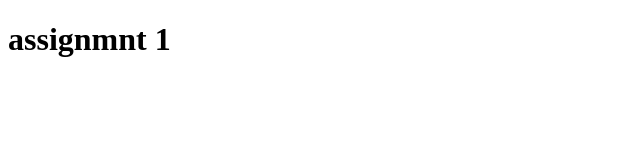
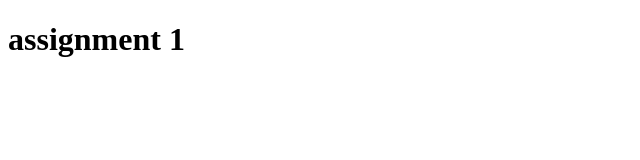
Before and after one commit to Sapnaaar/Sapnaaar.github.io, a plain HTML site: page asignment1/index.html in a window 1280 px wide. Shown: the full height of the page, 0-640 px from the left. Drawn offline with Linux system fonts and the light colour scheme.

Commit message:
corrected to assignment

```diff
--- a/asignment1/index.html
+++ b/asignment1/index.html
@@ -6,6 +6,6 @@
     <title>Document</title>
   </head>
   <body>
-    <h1>assignmnt 1</h1>
+    <h1>assignment 1</h1>
   </body>
 </html>
```
